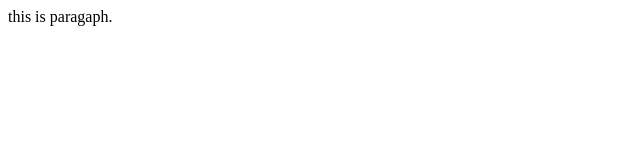
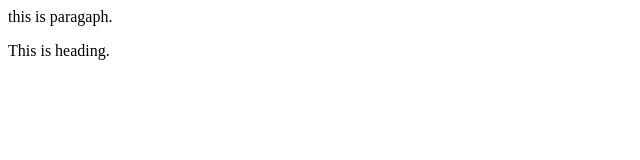
Before and after one commit to jimisha-prajapati/day1, a plain HTML site: page index.html in a window 1280 px wide. Shown: the full height of the page, 0-640 px from the left. Drawn offline with Linux system fonts and the light colour scheme.

Commit message:
add new feature

```diff
--- a/index.html
+++ b/index.html
@@ -1 +1,2 @@
 <p>this is paragaph.</p>
+ <h>This is heading.</h>
```
